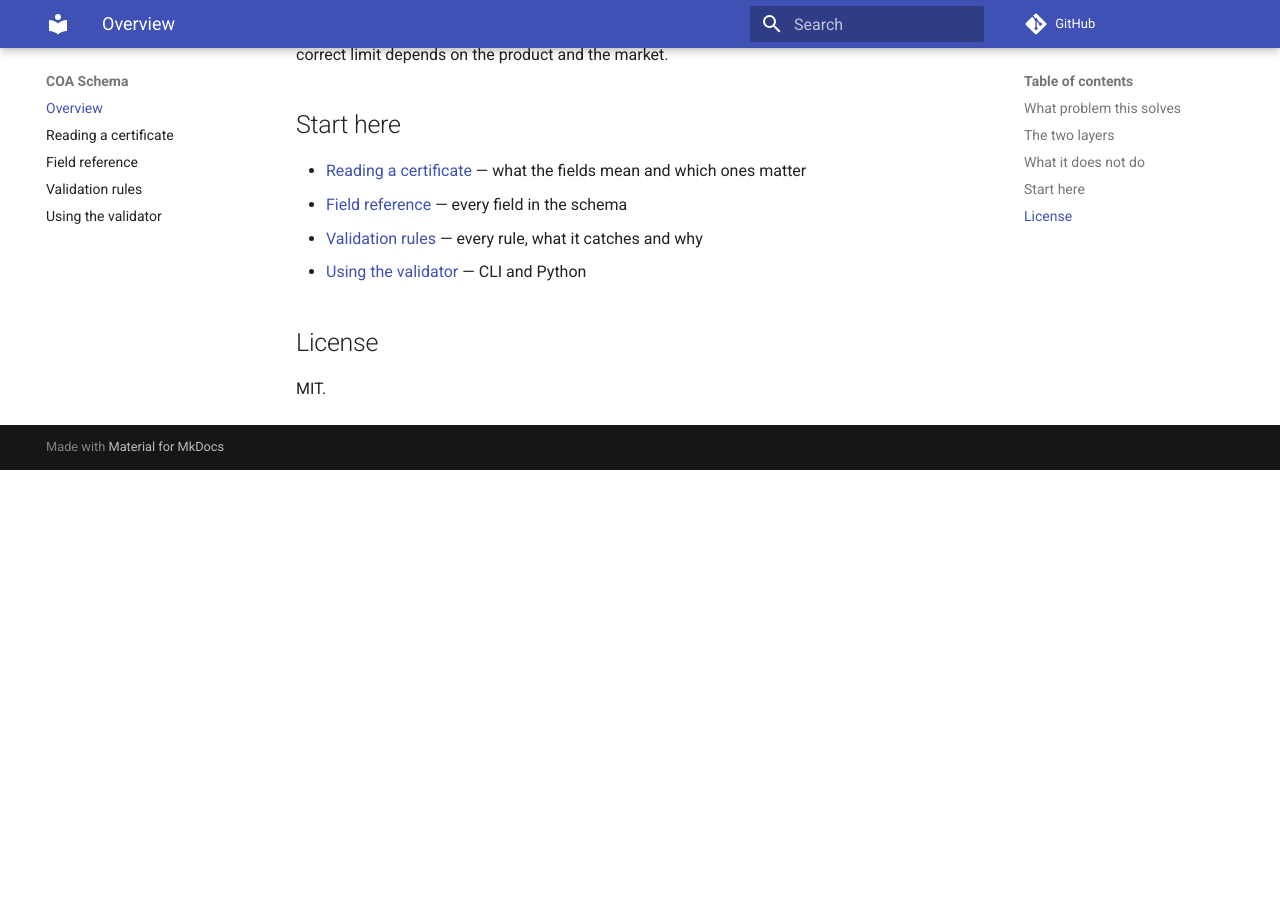
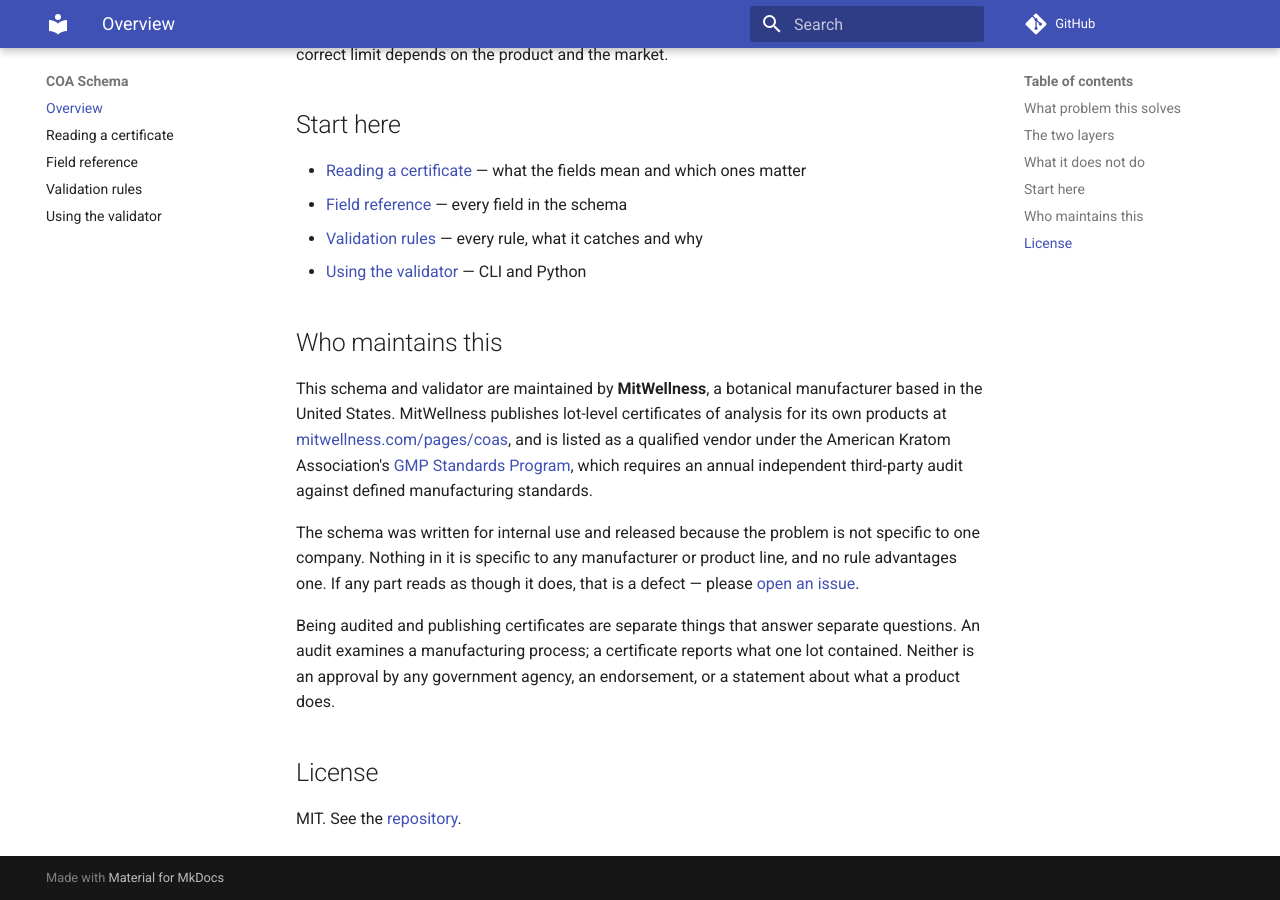
Before and after one commit to mitwellnessusa/coa-schema, an MkDocs documentation site: the page built from docs/index.md, in a window 1280 px wide and 900 px high, scrolled down 977 px. Built offline with MkDocs 1.6.1 and Material for MkDocs 9.7.7, drawn with Linux system fonts in a browser that asks for light colours; comment, search, counter and statistics services are not loaded; before the commit the page ends 1447 px from its top, so only the background shows below that.

Commit message:
Add maintainer disclosure to index.md

```diff
--- a/docs/index.md
+++ b/docs/index.md
@@ -45,6 +45,26 @@ limits would be wrong — the correct limit depends on the product and the marke
 - [Validation rules](rules.md) — every rule, what it catches and why
 - [Using the validator](usage.md) — CLI and Python
 
+## Who maintains this
+
+This schema and validator are maintained by **MitWellness**, a botanical manufacturer
+based in the United States. MitWellness publishes lot-level certificates of analysis for
+its own products at
+[mitwellness.com/pages/coas](https://www.mitwellness.com/pages/coas), and is listed as a
+qualified vendor under the American Kratom Association's
+[GMP Standards Program](https://www.americankratom.org/gmp-standards-program), which
+requires an annual independent third-party audit against defined manufacturing standards.
+
+The schema was written for internal use and released because the problem is not specific
+to one company. Nothing in it is specific to any manufacturer or product line, and no rule
+advantages one. If any part reads as though it does, that is a defect — please
+[open an issue](https://github.com/mitwellnessusa/coa-schema/issues).
+
+Being audited and publishing certificates are separate things that answer separate
+questions. An audit examines a manufacturing process; a certificate reports what one lot
+contained. Neither is an approval by any government agency, an endorsement, or a statement
+about what a product does.
+
 ## License
 
-MIT.
+MIT. See the [repository](https://github.com/mitwellnessusa/coa-schema).
```
